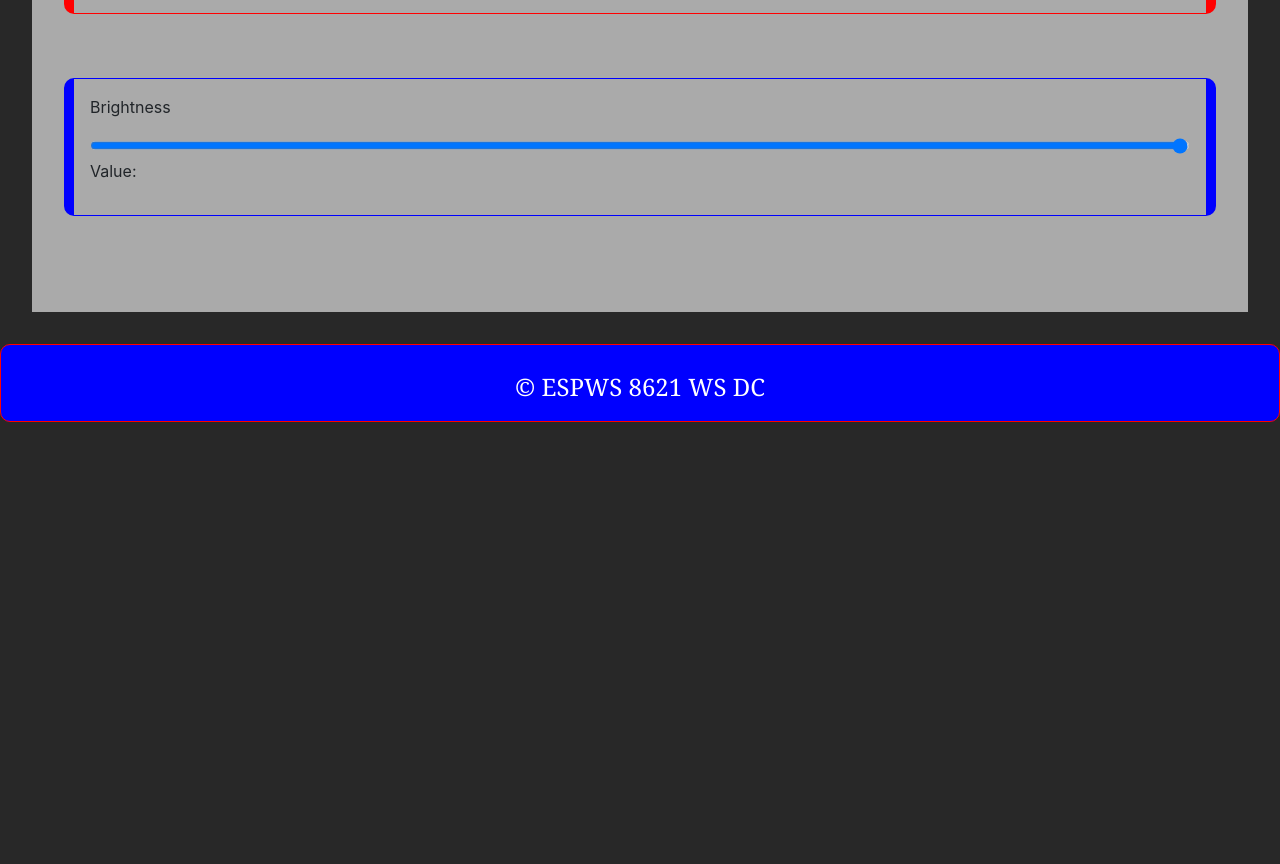
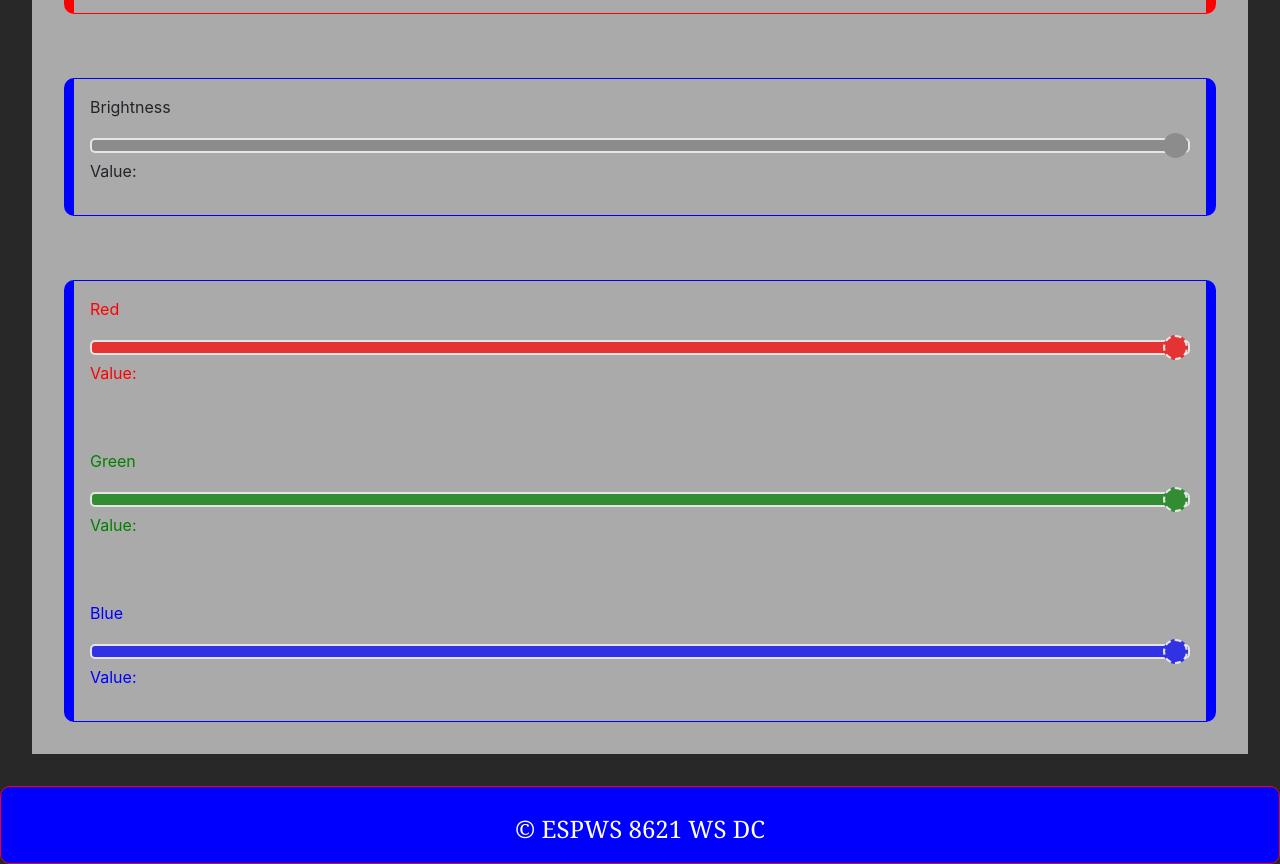
Before and after one commit to hiresfilip/ESPWS_8621_DC_Web_server_v2, a plain HTML site: page data/index.htm in a window 1280 px wide. Shown: the part 320-1184 px from the top of the page. Before the commit the page ends 800 px from the top, so only its background shows below. Drawn offline with nearby package versions, Linux system fonts and the light colour scheme; no server answers.

Commit message:
11 - CSS, HTML, JS, RGB Model - sliders

```diff
--- a/data/css/styles.css
+++ b/data/css/styles.css
@@ -105,44 +105,178 @@ footer {
 }
 
 
+/* Colors */
+
+.red {
+    color: red;
+}
+
+.green {
+    color: green;
+}
+
+.blue {
+    color: blue;
+}
+
+
 /* Sliders */
 
 .slidecontainer {
     width: 100%;
 }
 
-.slider {
-    /*-webkit-appearance: none;*/
+
+/* Brightness sliders styles */
+
+.sliderBrightness {
+    -webkit-appearance: none;
     width: 100%;
     height: 15px;
     border-radius: 5px;
-    border: solid 2px black;
-    background: blue;
-    /*outline: none;
+    border: solid 2px white;
+    background: gray;
+    outline: none;
     opacity: 0.7;
     -webkit-transition: .2s;
-    transition: opacity .2s;*/
+    transition: opacity .2s;
 }
 
-
-/*.slider:hover {
+.sliderBrightness:hover {
     opacity: 1;
 }
 
-.slider::-webkit-slider-thumb {
+.sliderBrightness::-webkit-slider-thumb {
     -webkit-appearance: none;
     appearance: none;
     width: 25px;
     height: 25px;
     border-radius: 50%;
-    background: #04AA6D;
+    background: gray;
     cursor: pointer;
 }
 
-.slider::-moz-range-thumb {
+.sliderBrightness::-moz-range-thumb {
     width: 25px;
     height: 25px;
     border-radius: 50%;
-    background: #04AA6D;
+    background: white;
     cursor: pointer;
-}*/
+}
+
+
+/* Red sliders styles*/
+
+.sliderRed {
+    -webkit-appearance: none;
+    width: 100%;
+    height: 15px;
+    border-radius: 5px;
+    border: solid 2px white;
+    background: red;
+    outline: none;
+    opacity: 0.7;
+    -webkit-transition: .2s;
+    transition: opacity .2s;
+}
+
+.sliderRed:hover {
+    opacity: 1;
+}
+
+.sliderRed::-webkit-slider-thumb {
+    -webkit-appearance: none;
+    appearance: none;
+    width: 25px;
+    height: 25px;
+    border-radius: 50%;
+    border: dashed 2px white;
+    background: red;
+    cursor: pointer;
+}
+
+.sliderRed::-moz-range-thumb {
+    width: 25px;
+    height: 25px;
+    border-radius: 50%;
+    background: red;
+    cursor: pointer;
+}
+
+
+/* Green slider styles */
+
+.sliderGreen {
+    -webkit-appearance: none;
+    width: 100%;
+    height: 15px;
+    border-radius: 5px;
+    border: solid 2px white;
+    background: green;
+    outline: none;
+    opacity: 0.7;
+    -webkit-transition: .2s;
+    transition: opacity .2s;
+}
+
+.sliderGreen:hover {
+    opacity: 1;
+}
+
+.sliderGreen::-webkit-slider-thumb {
+    -webkit-appearance: none;
+    appearance: none;
+    width: 25px;
+    height: 25px;
+    border-radius: 50%;
+    border: dashed 2px white;
+    background: green;
+    cursor: pointer;
+}
+
+.sliderGreen::-moz-range-thumb {
+    width: 25px;
+    height: 25px;
+    border-radius: 50%;
+    background: green;
+    cursor: pointer;
+}
+
+
+/*  Blue slider styles*/
+
+.sliderBlue {
+    -webkit-appearance: none;
+    width: 100%;
+    height: 15px;
+    border-radius: 5px;
+    border: solid 2px white;
+    background: blue;
+    outline: none;
+    opacity: 0.7;
+    -webkit-transition: .2s;
+    transition: opacity .2s;
+}
+
+.sliderBlue:hover {
+    opacity: 1;
+}
+
+.sliderBlue::-webkit-slider-thumb {
+    -webkit-appearance: none;
+    appearance: none;
+    width: 25px;
+    height: 25px;
+    border-radius: 50%;
+    border: dashed 2px white;
+    background: blue;
+    cursor: pointer;
+}
+
+.sliderBlue::-moz-range-thumb {
+    width: 25px;
+    height: 25px;
+    border-radius: 50%;
+    background: blue;
+    cursor: pointer;
+}
--- a/data/index.htm
+++ b/data/index.htm
@@ -50,11 +50,34 @@
         <div class="borderNoAnimation">
             <div class="slidecontainer">
                 <p>Brightness</p>
-                <input type="range" min="1" max="100" value="100" class="slider" id="myRange">
-                <p>Value: <span id="demo"></span></p>
+                <input type="range" min="1" max="100" value="100" class="sliderBrightness" id="brightness">
+                <p>Value: <span id="outputBrightness"></span></p>
             </div>
         </div>
         <div class="indentation"></div>
+        <div class="borderNoAnimation">
+            <div class="slidecontainer">
+                <!--<p>RGB Colors settings</p>
+                <div>
+                    <div class="indentation"></div>-->
+                <p class="red">Red</p>
+                <input type="range" min="1" max="255" value="255" class="sliderRed" id="red">
+                <p class="red">Value: <span id="outputRed"></span></p>
+            </div>
+            <div>
+                <div class="indentation"></div>
+                <p class="green">Green</p>
+                <input type="range" min="1" max="255" value="255" class="sliderGreen" id="green">
+                <p class="green">Value: <span id="outputGreen"></span></p>
+            </div>
+            <div>
+                <div class="indentation"></div>
+                <p class="blue">Blue</p>
+                <input type="range" min="1" max="255" value="255" class="sliderBlue" id="blue">
+                <p class="blue">Value: <span id="outputBlue"></span></p>
+            </div>
+        </div>
+        </div>
     </main>
     <footer>
         <p>&copy; ESPWS 8621 WS DC</p>
--- a/data/js/functions.js
+++ b/data/js/functions.js
@@ -86,12 +86,50 @@ function onBodyLoad() {
     startEvents();
 }
 
-let slider = document.getElementById("myRange");
-let output = document.getElementById("demo");
+/*let slider = document.getElementById("myRange");
+let output = document.getElementById("demo");*/
 
-slider.addEventListener('change', function() {
-    output.innerHTML = this.value;
-    ws.send(ge("demo").value);
-    ge("demo").value = this.value;
-    console.log("Value of slider: " + ge("demo").value);
-});
+/* Brightness of LED */
+let brightness = document.getElementById("brightness");
+let outputBrightness = document.getElementById("outputBrightness")
+
+brightness.addEventListener('change', function() {
+    outputBrightness.innerHTML = this.value;
+    ws.send(ge("outputBrightness").value);
+    ge("outputBrightness").value = this.value;
+    console.log("Value of brightness: " + ge("outputBrightness").value);
+})
+
+/* Color RED */
+let red = document.getElementById("red");
+let outputRed = document.getElementById("outputRed")
+
+red.addEventListener('change', function() {
+    outputRed.innerHTML = this.value;
+    ws.send(ge("outputRed").value);
+    ge("outputRed").value = this.value;
+    console.log("Value of RED: " + ge("outputRed").value);
+})
+
+/* Color Green */
+let green = document.getElementById("green");
+let outputGreen = document.getElementById("outputGreen")
+
+green.addEventListener('change', function() {
+    outputGreen.innerHTML = this.value;
+    ws.send(ge("outputGreen").value);
+    ge("outputGreen").value = this.value;
+    console.log("Value of Green: " + ge("outputGreen").value)
+})
+
+let blue = document.getElementById("blue");
+let outputBlue = document.getElementById("outputBlue")
+
+blue.addEventListener('change', function() {
+    outputBlue.innerHTML = this.value;
+    ws.send(ge("outputBlue").value);
+    ge("outputBlue").value = this.value;
+    console.log("Value of Blue: " + ge("outputBlue").value);
+})
+
+;
```
